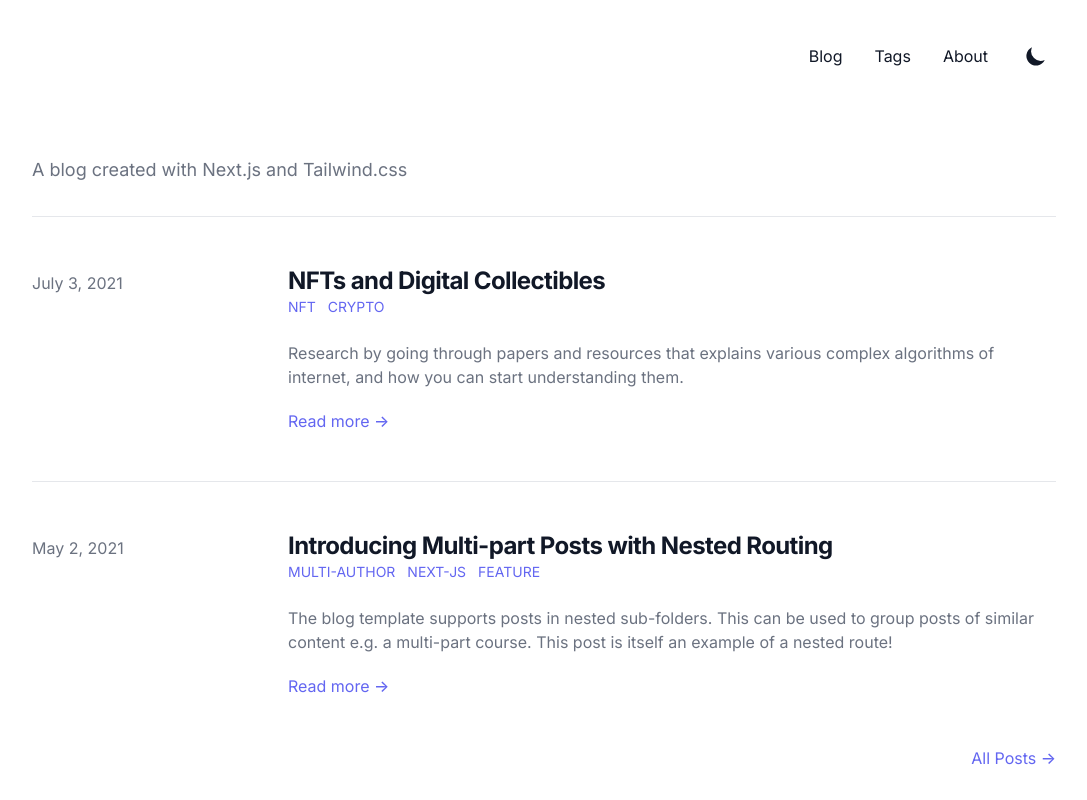
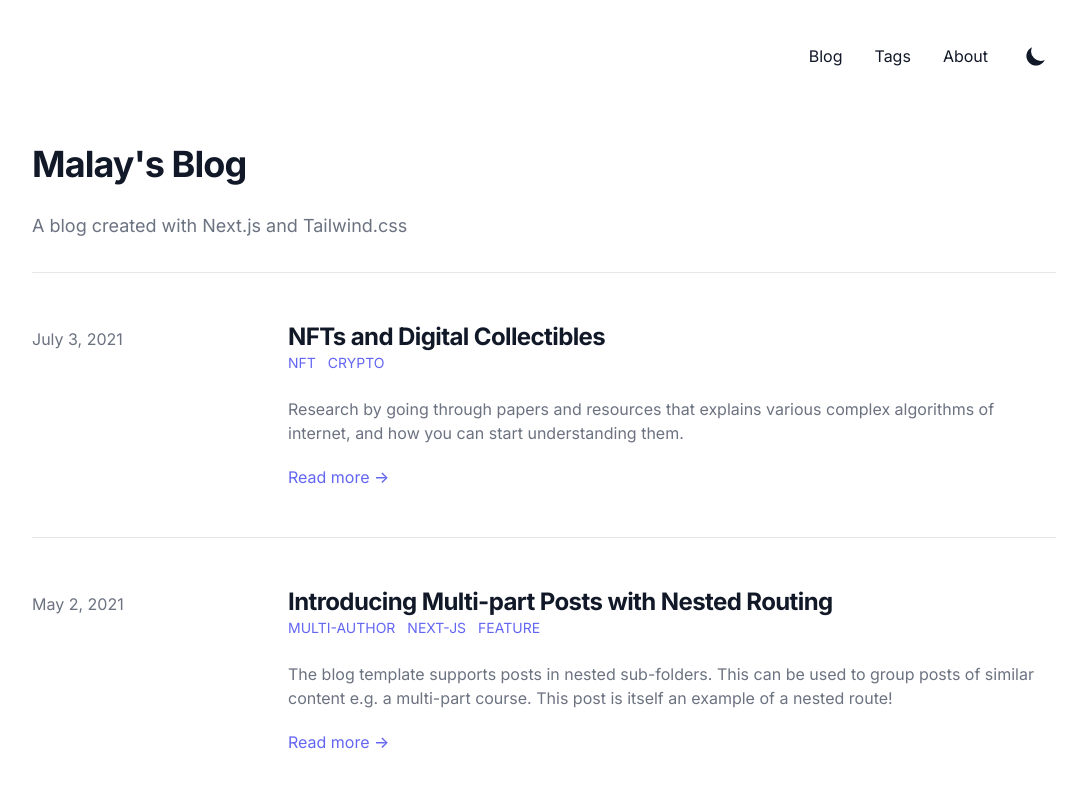
Before and after one commit to Malayvasa/blog-archived, a Next.js app: page / in a window 1280 px wide. Shown: the top 800 px of the page, without its empty margins (96-1183 px from the left). Built offline with nearby package versions, Linux system fonts and the light colour scheme; what @tailwindcss/typography would draw is missing.

Commit message:
Fixed Build Issues

```diff
--- a/pages/blog.js
+++ b/pages/blog.js
@@ -33,10 +33,10 @@ export default function Blog({ posts, initialDisplayPosts, pagination }) {
         pagination={pagination}
         title="All Posts"
       /> */}
-      {posts.map((frontMatter) => {
-        const { slug, date, title, summary, tags } = frontMatter
-        return (
-          <ul className="divide-y divide-gray-400 dark:divide-gray-700">
+      <ul className="divide-y divide-gray-400 dark:divide-gray-700">
+        {posts.map((frontMatter) => {
+          const { slug, date, title, summary, tags } = frontMatter
+          return (
             <li key={slug} className="py-12">
               <article>
                 <div className="space-y-2 xl:grid xl:grid-cols-4 xl:space-y-0 xl:items-baseline">
@@ -79,9 +79,9 @@ export default function Blog({ posts, initialDisplayPosts, pagination }) {
                 </div>
               </article>
             </li>
-          </ul>
-        )
-      })}
+          )
+        })}
+      </ul>
     </>
   )
 }
--- a/pages/index.js
+++ b/pages/index.js
@@ -23,7 +23,9 @@ export default function Home({ posts }) {
       />
       <div className="divide-y divide-gray-200 dark:divide-gray-700">
         <div className="pt-6 pb-8 space-y-2 md:space-y-5">
-          <h1 className="text-sm font-extrabold leading-9 tracking-tight text-gray-900 dark:text-gray-100 sm:text-4xl sm:leading-10 md:text-4xl md:leading-14"></h1>
+          <h1 className="text-sm font-extrabold leading-9 tracking-tight text-gray-900 dark:text-gray-100 sm:text-4xl sm:leading-10 md:text-4xl md:leading-14">
+            Malay's Blog
+          </h1>
           <p className="text-lg leading-7 text-gray-500 dark:text-gray-400">
             {siteMetadata.description}
           </p>
```
